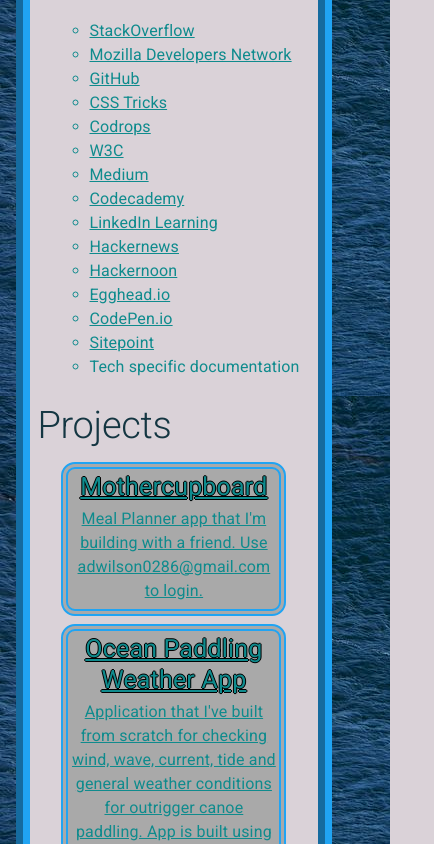
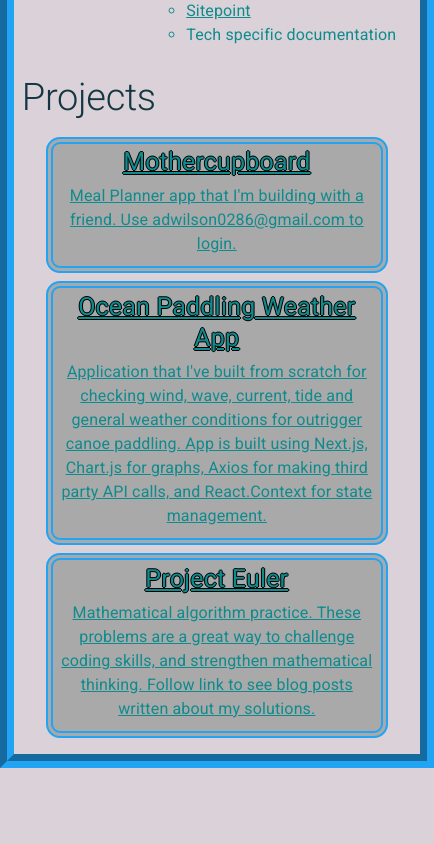
Before and after one commit to Dillweed5446/pdill.dev, a Next.js app in the folder pdill.dev/: page / in a window 390 px wide. Shown: the part 1860-2704 px from the top of the page, 434 px wide, since content can reach past the window. After the commit the page ends 2628 px from the top, so only its background shows below. Built offline with nearby package versions, Linux system fonts and the light colour scheme.

Commit message:
:lipstick: Styles

```diff
--- a/pdill.dev/components/content-box.js
+++ b/pdill.dev/components/content-box.js
@@ -6,7 +6,7 @@ export default function BoxModel ({ children }) {
   return (
     <div className="content-box" theme={ theme } >
       {children}
-      <style jsx>{`
+      {/* <style jsx>{`
       .content-box {
         width: 70%;
         border: 1em groove #20A4F3;
@@ -23,7 +23,7 @@ export default function BoxModel ({ children }) {
         background-color: #DAD2D8;
         box-sizing: content-box;
       }
-        `}</style>
+        `}</style> */}
     </div>
   )
 }
--- a/pdill.dev/pages/index.js
+++ b/pdill.dev/pages/index.js
@@ -126,7 +126,7 @@ export default function Home () {
             <Grid
               item xs
             >
-              <a href="/paddleWrapper" className="card" target="_blank" rel="noopener noreferrer">
+              <a href="/paddleWrapper" className="card">
                 <Typography variant="h4" style={{ textShadow: '-1px 0 black, 0 1px black, 1px 0 black, 0 -1px black' }}>Ocean Paddling Weather App</Typography>
                 <Typography variant="body1" color="secondary"
                 >Application that I&apos;ve built from scratch for checking wind, wave, current, tide and general weather conditions for outrigger canoe paddling.
--- a/pdill.dev/src/theme.js
+++ b/pdill.dev/src/theme.js
@@ -34,12 +34,12 @@ let theme = createMuiTheme({
       }
     },
     MuiSelect: {
-      root: {
+      selectMenu: {
         minHeight: '2em'
       }
     },
-    MuiPaginationItem: {
-      root: {
+    MuiTablePagination: {
+      item: {
         height: '1.5rem',
         minWidth: '2rem'
       }
--- a/pdill.dev/styles.css
+++ b/pdill.dev/styles.css
@@ -37,10 +37,26 @@ body {
   /* .MuiSelect-selectMenu-53 {
     min-height: 2em;
   } */
+  .content-box {
+    width: 70%;
+    border: 1em groove #20A4F3;
+    padding: 2%;
+    margin: 4% 4% 2% 4%;
+    background-color: #DAD2D8;
+    box-sizing: content-box;
+  }
 
   @media screen and (max-width: 500px) {
     body {
       animation: none;
+  }
+  .content-box {
+    width: 100%;
+    border: 1em groove #20A4F3;
+    padding: 2%;
+    margin: 0%;
+    background-color: #DAD2D8;
+    box-sizing: content-box;
   }
   /* .MuiPaginationItem-sizeLarge-119 {
     height: 1.5rem;
```
